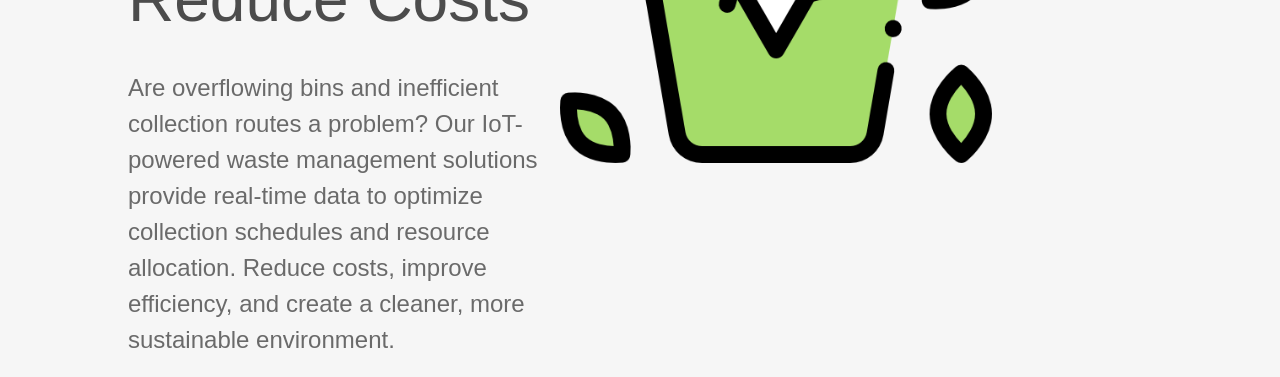
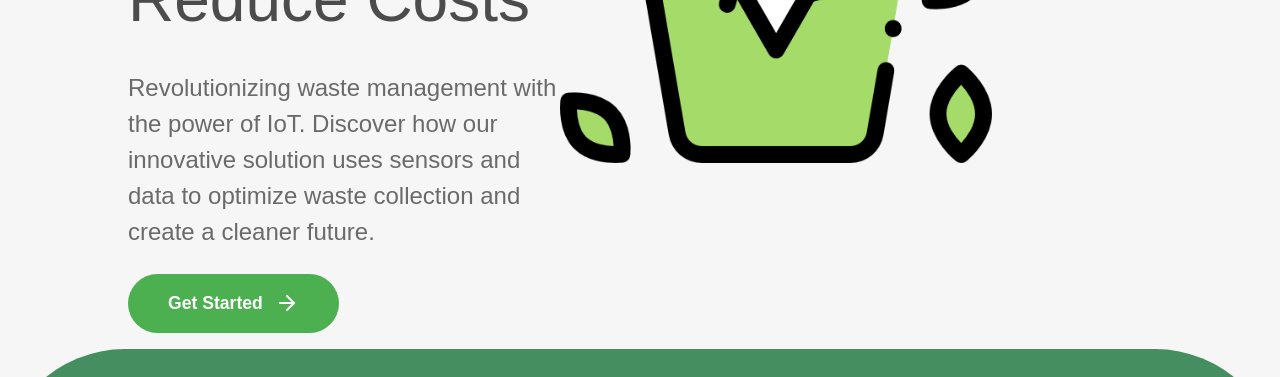
Before and after one commit to nguyennguyenkhuong1212/capstoneproject-wastemanagementIoT, a React (Create React App) app in the folder frontend/: page / in a window 1280 px wide. Shown: the part 423-800 px from the top of the page. Built offline with nearby package versions, Linux system fonts and the light colour scheme.

Commit message:
up landing

```diff
--- a/frontend/src/Route/LandingPage.jsx
+++ b/frontend/src/Route/LandingPage.jsx
@@ -20,11 +20,9 @@ function LandingPage() {
               Optimize Waste Collection, Reduce Costs
             </h1>
             <p className="primary-text">
-              Are overflowing bins and inefficient collection routes a problem?
-              Our IoT-powered waste management solutions provide real-time data
-              to optimize collection schedules and resource allocation. Reduce
-              costs, improve efficiency, and create a cleaner, more sustainable
-              environment.
+              Revolutionizing waste management with the power of IoT. Discover
+              how our innovative solution uses sensors and data to optimize
+              waste collection and create a cleaner future.
             </p>
             <button className="secondary-button">
               Get Started <FiArrowRight />{" "}
```
